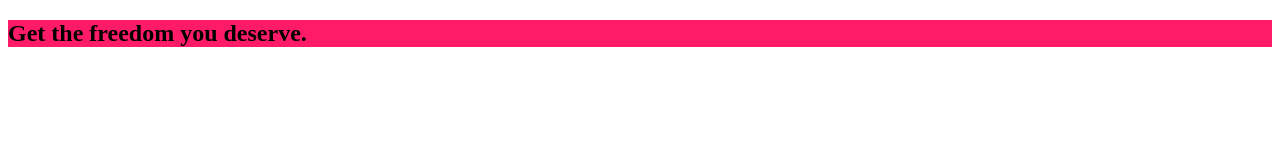
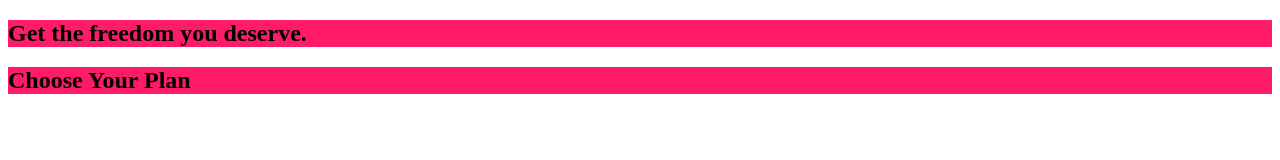
Before and after one commit to MaroulisManolis/CSSProjects, a plain HTML site: page 02_basics/basics-01-understanding-the-course-project-starting-code/index.html in a window 1280 px wide. Drawn offline with Linux system fonts and the light colour scheme.

Commit message:
learning about styling with selectors

```diff
--- a/02_basics/basics-01-understanding-the-course-project-starting-code/index.html
+++ b/02_basics/basics-01-understanding-the-course-project-starting-code/index.html
@@ -6,12 +6,20 @@
     <meta http-equiv="X-UA-Compatible" content="ie=edge">
     <title>uHost</title>
     <link rel="shortcut icon" href="favicon.png">
+    <style>
+        section{
+            background: #ff1b68;
+        }
+    </style>
 </head>
 
 <body>
     <main>
-        <section style="background: #ff1b68;">
+        <section>
             <h1>Get the freedom you deserve.</h1>
+        </section>
+        <section>
+            <h1>Choose Your Plan</h1>
         </section>
     </main>
 </body>
```
